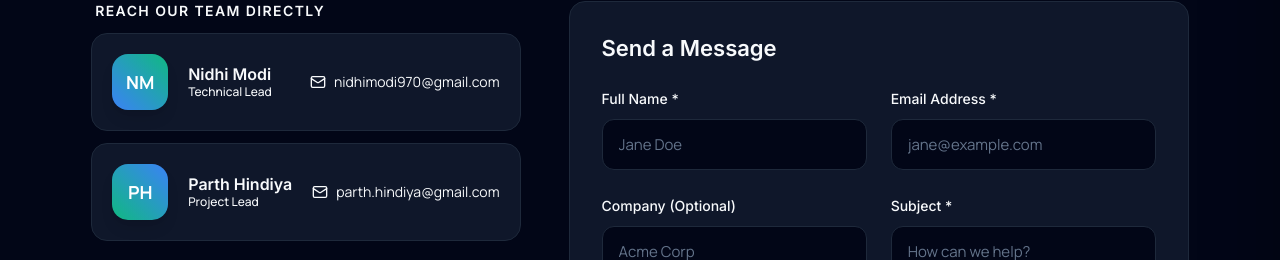
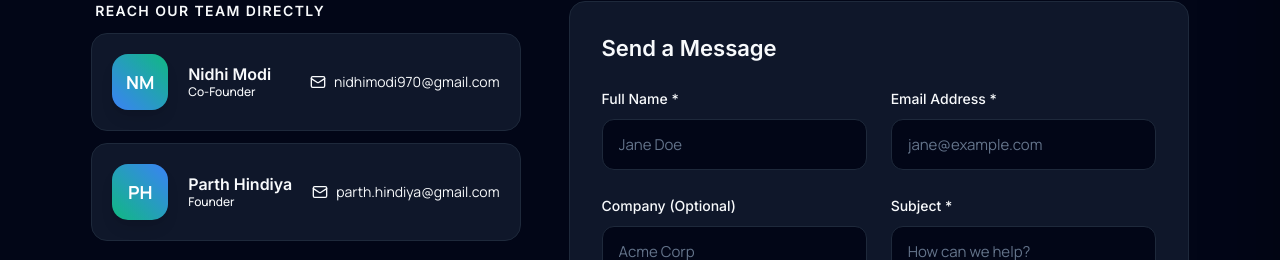
Before and after one commit to Nidhimodi15/Avorix-AI, a React (Vite) app: page /contact in a window 1280 px wide. Shown: the part 291-551 px from the top of the page. Built offline with nearby package versions, Linux system fonts and the light colour scheme.

Commit message:
chore: change titles to Founder and Co-Founder to reflect ownership

```diff
--- a/src/pages/contact.tsx
+++ b/src/pages/contact.tsx
@@ -100,7 +100,7 @@ export function ContactPage() {
                 </div>
                 <div className="flex-1 min-w-0">
                   <h4 className="font-semibold text-text-primary">Nidhi Modi</h4>
-                  <p className="text-xs text-text-muted font-medium">Technical Lead</p>
+                  <p className="text-xs text-text-muted font-medium">Co-Founder</p>
                 </div>
                 <div className="flex items-center gap-2 text-sm text-text-secondary group-hover:text-primary transition-colors shrink-0">
                   <Mail className="w-4 h-4" />
@@ -119,7 +119,7 @@ export function ContactPage() {
                 </div>
                 <div className="flex-1 min-w-0">
                   <h4 className="font-semibold text-text-primary">Parth Hindiya</h4>
-                  <p className="text-xs text-text-muted font-medium">Project Lead</p>
+                  <p className="text-xs text-text-muted font-medium">Founder</p>
                 </div>
                 <div className="flex items-center gap-2 text-sm text-text-secondary group-hover:text-accent transition-colors shrink-0">
                   <Mail className="w-4 h-4" />
```
